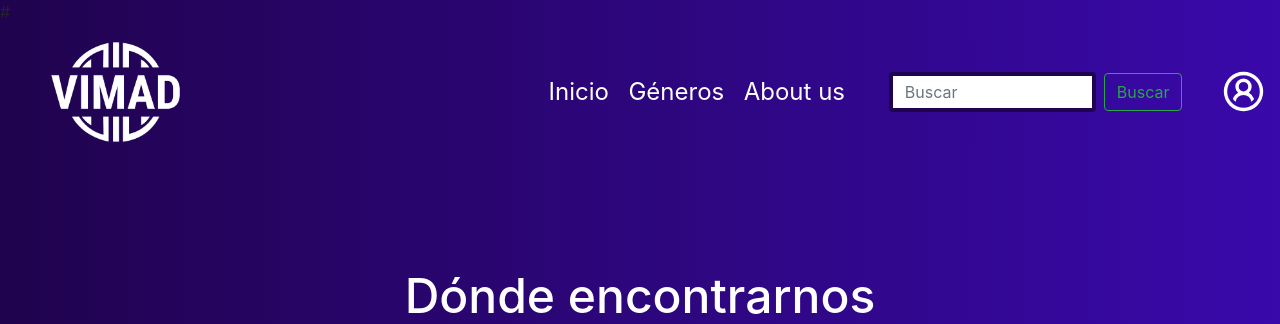
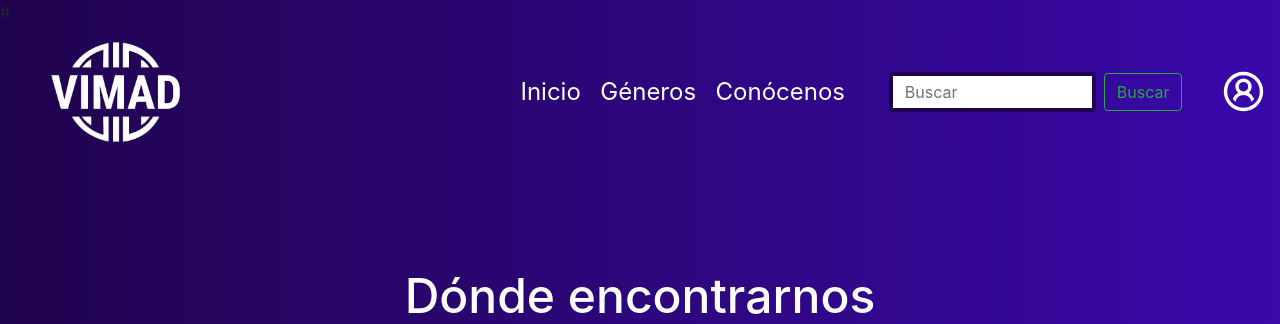
Before and after one commit to arturofgg/vimad, a Django app: template vimad_app/templates/vimad_app/about.html in a window 1280 px wide. Shown: the top 324 px of the page. Run offline with Django 4.2, Linux system fonts and the light colour scheme; the template is opened without the code that fills it, so the values that code supplies are empty; some libraries are stand-ins or nearby versions.

Commit message:
pequeños cambios

```diff
--- a/vimad/templates/vimad/includes/menu.html
+++ b/vimad/templates/vimad/includes/menu.html
@@ -14,7 +14,7 @@
         <div class="col" id="listas">
             <a href={% url 'vimad:index' %} class="nav1">Inicio</a>
             <a href={% url 'vimad:generos' %} class="nav1">Géneros</a>
-            <a href={% url 'vimad:about' %} class="nav1">About us</a>
+            <a href={% url 'vimad:about' %} class="nav1">Conócenos</a>
         </div>
         <a href={% url 'vimad:generos' %} class="nav12">
             <img class="magicItem"
--- a/vimad_app/templates/vimad_app/generos.html
+++ b/vimad_app/templates/vimad_app/generos.html
@@ -20,8 +20,8 @@
     </div>
   {% endfor %}
 </div>
+<br><br><br><br><br><br><br><br><br><br><br><br><br><br>
 {% endblock contenido %}
-
 {% block js %}
   <!--js scripts de index y cortos-->
   {% include 'vimad_app/includes/js_scripts_cortos_index.html' %}
```
